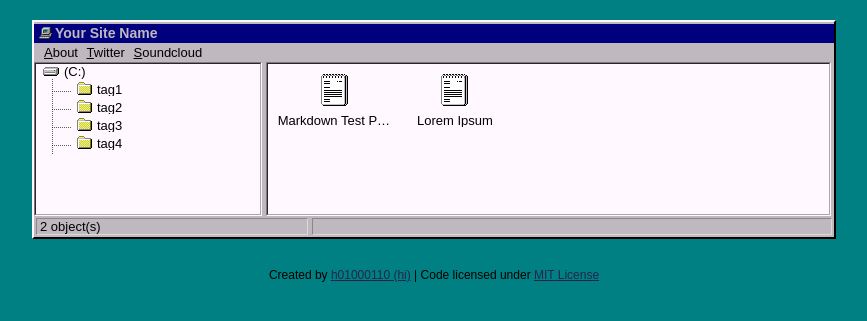
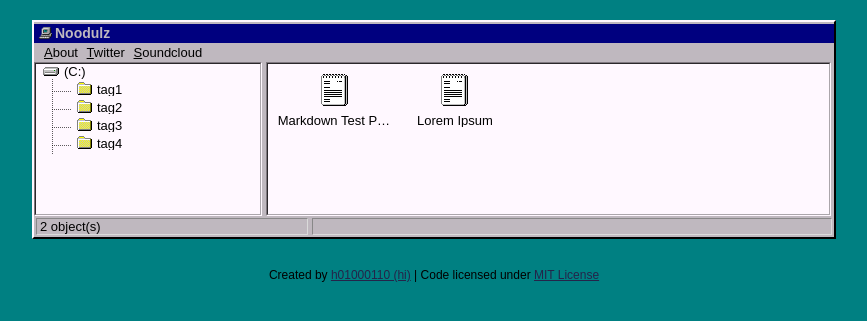
Before and after one commit to Noodulz/noodulz.github.io, a Jekyll site: the page built from index.html, in a window 1280 px wide. Shown: the top 321 px of the page, without its empty margins (206-1073 px from the left). Built offline with Jekyll 4.4.1, drawn with Linux system fonts in a browser that asks for light colours.

Commit message:
Update _config.yml

```diff
--- a/_config.yml
+++ b/_config.yml
@@ -3,8 +3,8 @@ url: https://noodulz.github.io
 baseurl: /
 
 # variables
-name: Your Site Name
-description: Your description here
+name: Noodulz
+description: Projects, CV, and writeups hosted by Noodulz
 google_verification: null
 
 
```
